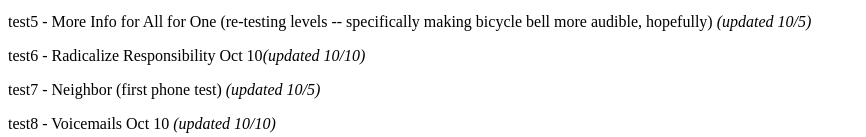
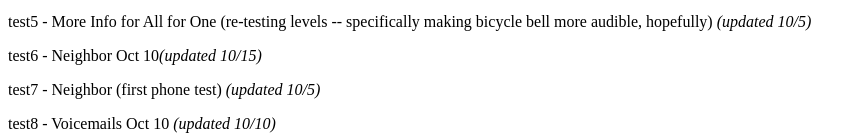
Before and after one commit to lowrywill/flux, a plain HTML site: page index.html in a window 1280 px wide. Shown: the part 165-302 px from the top of the page, without its empty margins (0-866 px from the left). Drawn offline with Linux system fonts and the light colour scheme.

Commit message:
Update index.html

```diff
--- a/index.html
+++ b/index.html
@@ -8,7 +8,7 @@
   <p>test3 - Mindful Meditation Sept 26 version <i>(updated 10/6)</i></p>
   <p>test4 - Mindful Meditation (re-testing levels) <i>(updated 10/5)</i></p>
   <p>test5 - More Info for All for One (re-testing levels -- specifically making bicycle bell more audible, hopefully) <i>(updated 10/5)</i></p>
-  <p>test6 - Radicalize Responsibility Oct 10<i>(updated 10/10)</i></p>
+  <p>test6 - Neighbor Oct 10<i>(updated 10/15)</i></p>
   <p>test7 - Neighbor (first phone test) <i>(updated 10/5)</i></p>
   <p>test8 - Voicemails Oct 10 <i>(updated 10/10)</i></p>
   </div>
```
